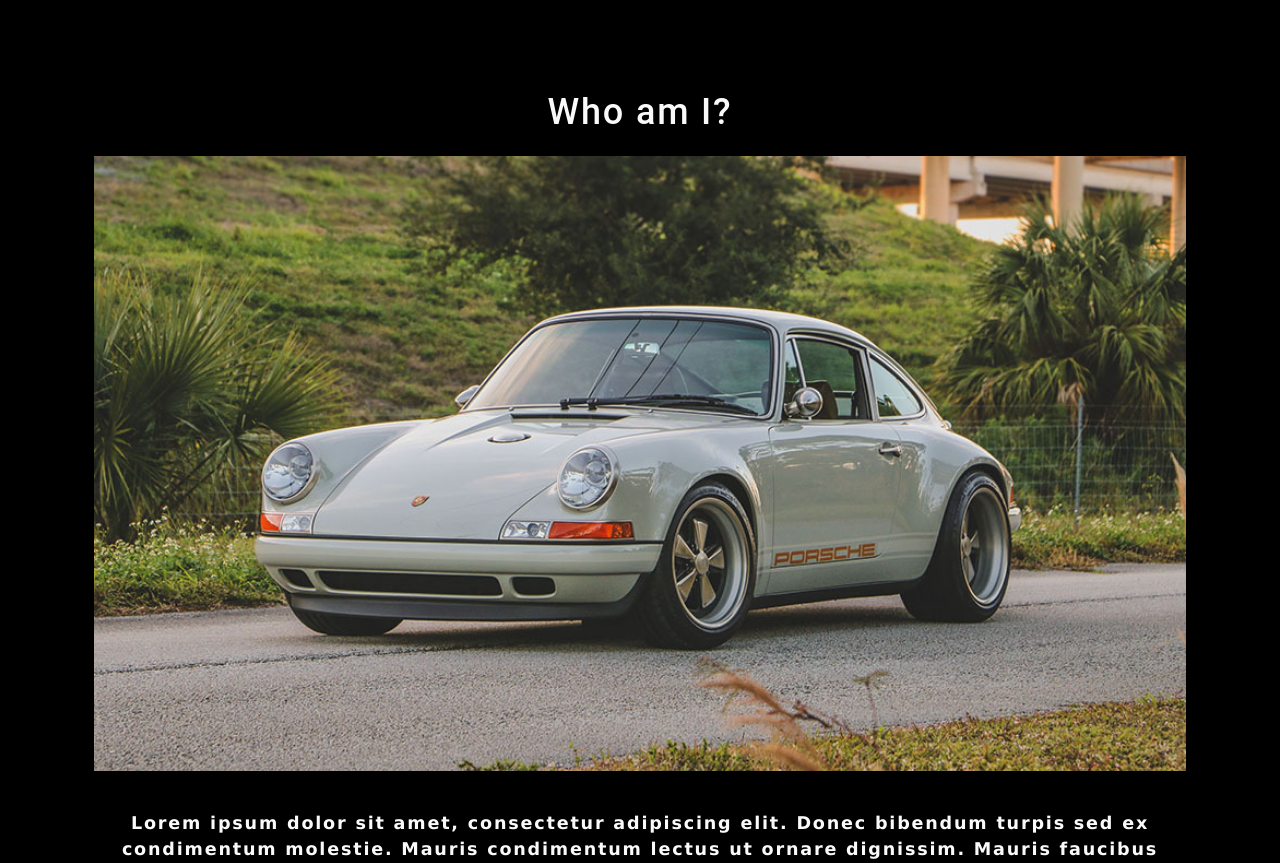
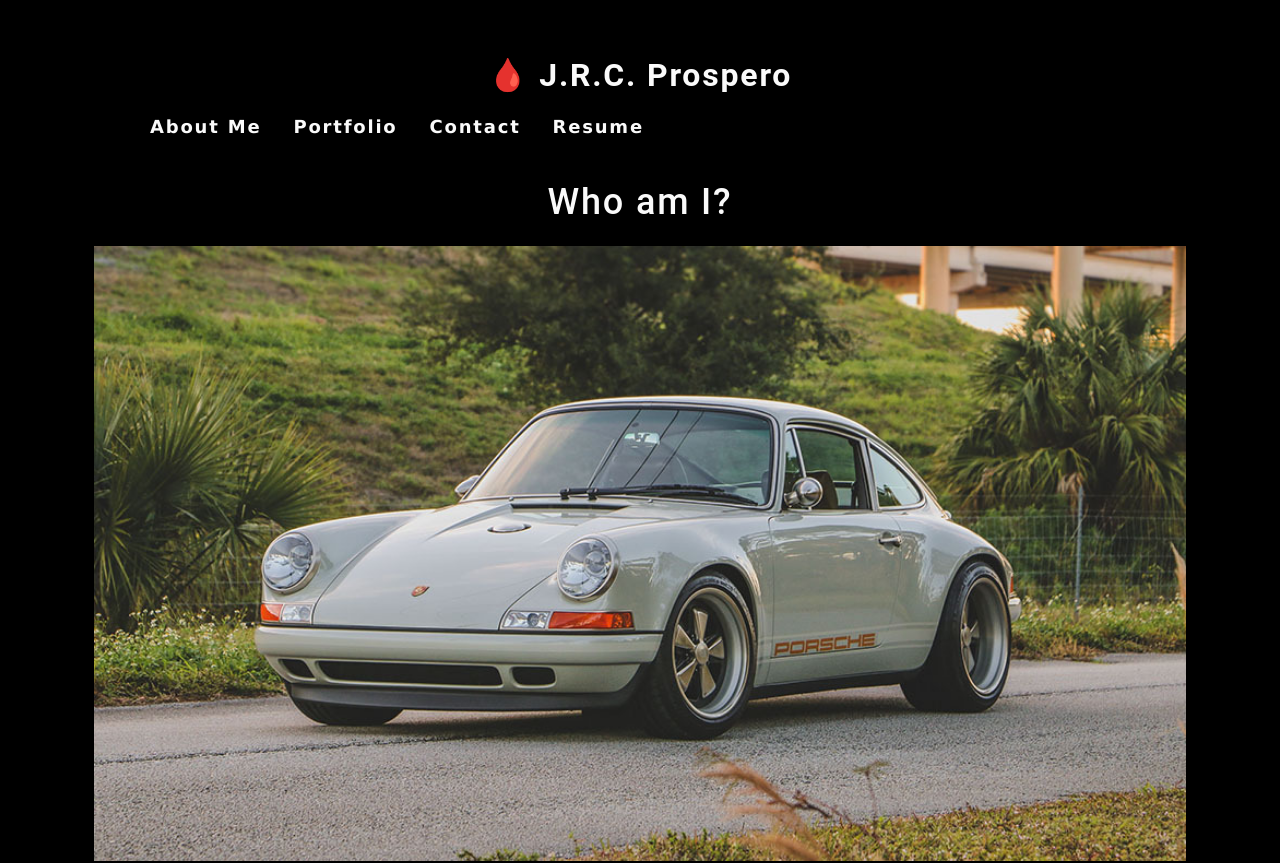
Before and after one commit to josephprospero/joseph-prospero-professional-portfolio, a React (Create React App) app: page / in a window 1280 px wide. Shown: the top 863 px of the page. Built offline with nearby package versions, Linux system fonts and the light colour scheme.

Commit message:
added navbar component

```diff
--- a/src/App.js
+++ b/src/App.js
@@ -1,15 +1,35 @@
-import React from 'react';
+import React, { useState } from 'react';
 import './App.css';
 import About from './components/About'
+import Nav from './components/Nav'
 
 function App() {
+
+  const [contactSelected, setContactSelected] = useState(false);
+  const [aboutSelected, setAboutSelected] = useState(false);
+  const [portfolioSelected, setPortfolioSelected] = useState(false);
+  const [resumeSelected, setResumeSelected] = useState(false);
+
+
   return (
     <div className="App">
       <main>
+        <Nav>
+          contactSelected={contactSelected}
+          setContactSelected={setContactSelected}
+          aboutSelected={aboutSelected}
+          setAboutSelected={setAboutSelected}
+          portfolioSelected={portfolioSelected}
+          setPortfolioSelected={setPortfolioSelected}
+          resumeSelected={resumeSelected}
+          setResumeSelected={setResumeSelected}
+        </Nav>
         <About></About>
       </main>
     </div>
+
   );
+
 }
 
 export default App;
--- /dev/null
+++ b/src/components/Nav/index.js
@@ -0,0 +1,51 @@
+import React from 'react';
+
+function Nav(props) {
+    const {
+        contactSelected,
+        setContactSelected,
+        aboutSelected,
+        setAboutSelected,
+        portfolioSelected,
+        setPortfolioSelected,
+        resumeSelected,
+        setResumeSelected
+      } = props;
+
+    return (
+        <header>
+            <h2>
+                <a href="/">
+                    <span role="img" aria-label="logo"> 🩸</span> J.R.C. Prospero
+                </a>
+            </h2>
+            <nav>
+                <ul className="flex-row">
+                <li className={`mx-2 ${aboutSelected && 'navActive'}`}>
+                        <span onClick={() => { setAboutSelected(true); setContactSelected(false); setPortfolioSelected(false); setResumeSelected(false) }}>
+                            About Me
+                                </span>
+                    </li>
+                    <li className={`mx-2 ${portfolioSelected && 'navActive'}`}>
+                        <span onClick={() => { setAboutSelected(false); setPortfolioSelected(true); setContactSelected(false);  setResumeSelected(false) }}>
+                            Portfolio
+                                </span>
+                    </li>
+                    <li className={`mx-2 ${contactSelected && 'navActive'}`}>
+                        <span onClick={() => { setAboutSelected(false); setPortfolioSelected(false); setContactSelected(true); setResumeSelected(false) }}>
+                            Contact
+                                </span>
+                    </li>
+                    <li className={`mx-2 ${resumeSelected && 'navActive'}`}>
+                        <span onClick={() => { setAboutSelected(false); setContactSelected(false); setPortfolioSelected(false); setResumeSelected(true) }}>
+                            Resume
+                                </span>
+                    </li>
+                </ul>
+            </nav>
+        </header>
+    );
+
+}
+
+export default Nav;
```
